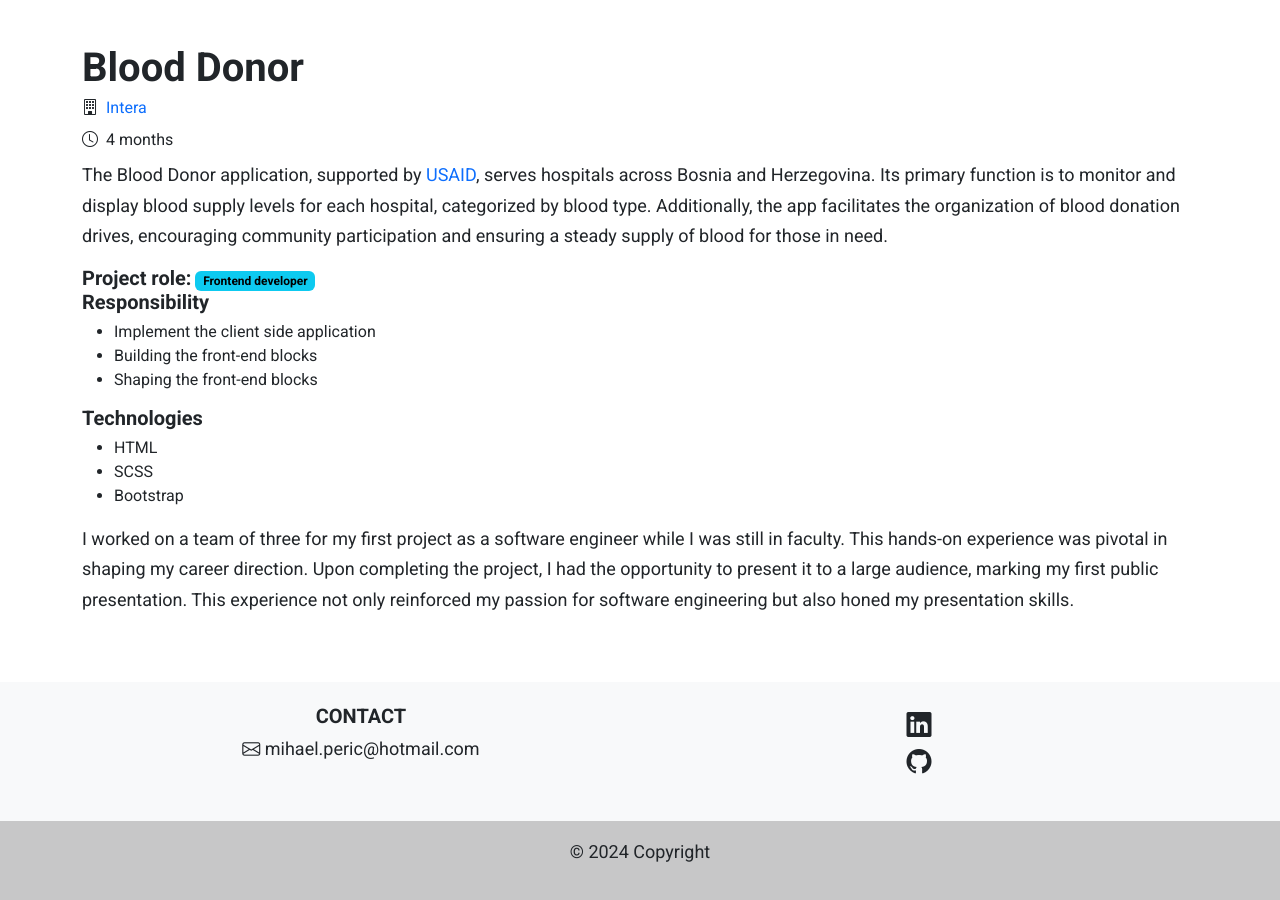
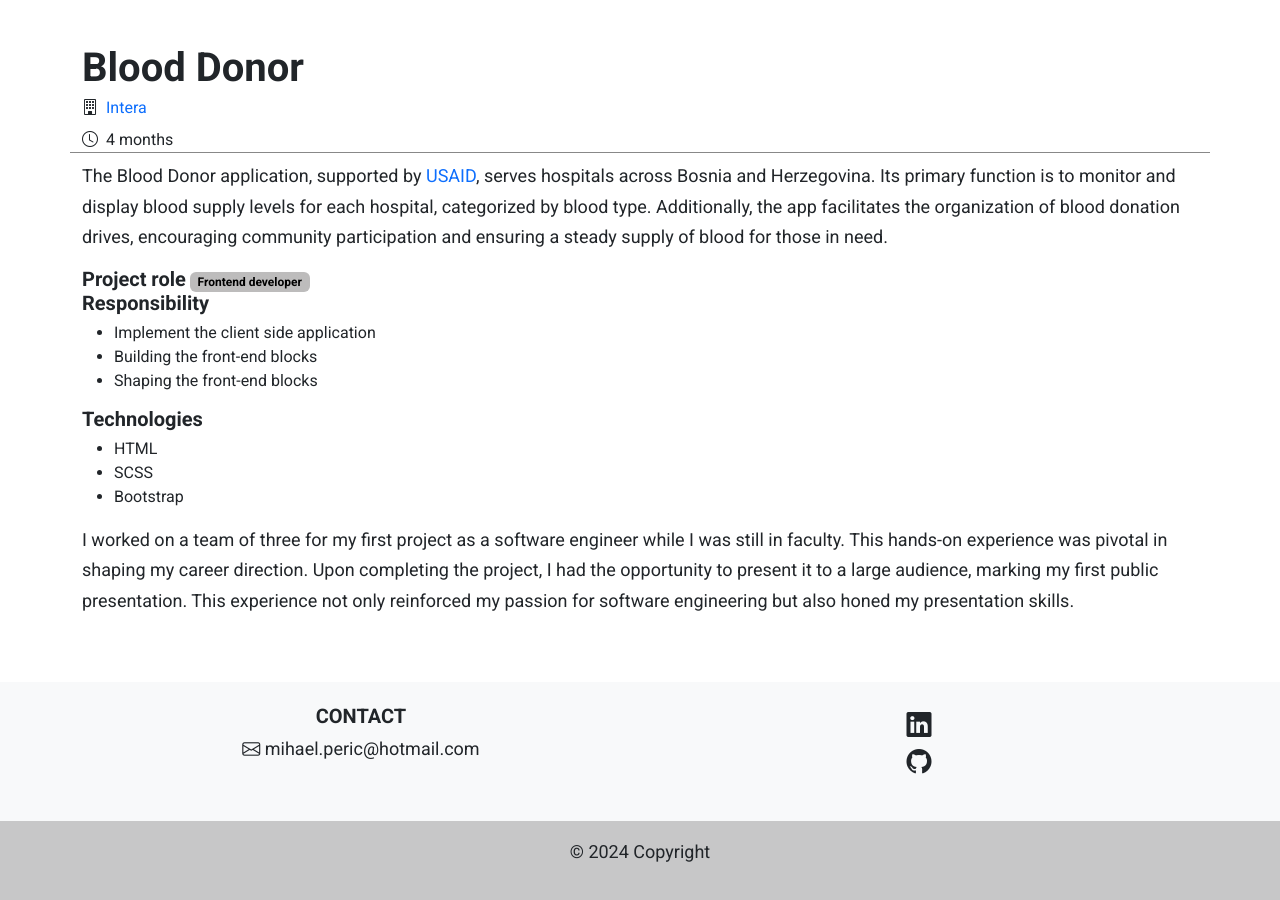
Before and after one commit to YodaBikarbona/portfolio, a Jekyll site: the page built from pages/blood_donor.html, in a window 1280 px wide. Built offline with Jekyll 4.4.1, drawn with Linux system fonts in a browser that asks for light colours.

Commit message:
stylesheet changes

```diff
--- a/_sass/_main.scss
+++ b/_sass/_main.scss
@@ -287,3 +287,7 @@ a {
     width: 100%;
   }
 }
+
+.text-bg-info {
+  background-color: #bdbcbc !important;
+}
--- a/pages/blood_donor.html
+++ b/pages/blood_donor.html
@@ -17,7 +17,7 @@ title: "Blood Donor"
 
   <div class="container content mt-5">
     <div class="row">
-      <div class="col-12">
+      <div class="col-12 space-line">
         <h1>Blood Donor</h1>
         <div class="d-flex align-items-center mt-2">
           <i class="bi bi-building"></i>
@@ -28,6 +28,8 @@ title: "Blood Donor"
         <div class="d-flex align-items-center mt-2">
           <i class="bi bi-clock"></i> <span class="ms-2">4 months</span>
         </div>
+      </div>
+      <div class="col-12">
         <p class="mt-2">The Blood Donor application, supported by
           <a href="https://www.usaid.gov/" target="_blank">USAID</a>, serves hospitals across Bosnia and Herzegovina.
           Its primary function is to monitor and display blood supply levels for
@@ -35,7 +37,7 @@ title: "Blood Donor"
           the app facilitates the organization of blood donation drives,
           encouraging community participation and ensuring a steady supply
           of blood for those in need.</p>
-        <h5 class="d-inline">Project role:</h5> <span class="badge text-bg-info">Frontend developer</span>
+        <h5 class="d-inline">Project role</h5> <span class="badge text-bg-info">Frontend developer</span>
         <h5>Responsibility</h5>
         <ul>
           <li>Implement the client side application</li>
```
Also changed, not shown: _layouts/default.html (+6 -27 lines).
